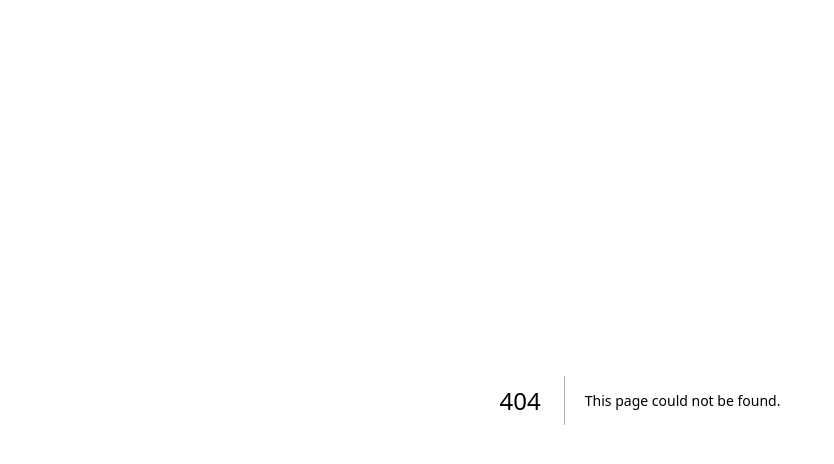
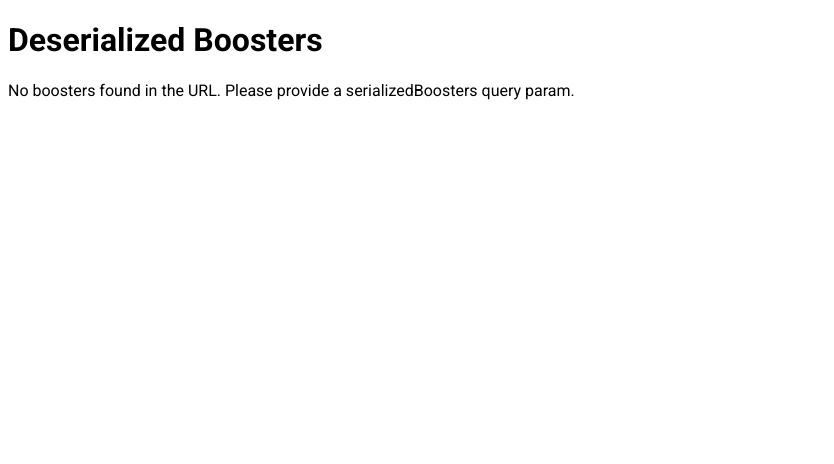
Before and after one commit to SamSverko/mtg-booster-builder, a Next.js app: page /boosters in a window 1280 px wide. Before the commit this address had no page. Shown: the top 464 px of the page, without its empty margins (0-834 px from the left). Built offline with nearby package versions, Linux system fonts and the light colour scheme; what @mui/material-nextjs would draw is missing.

Commit message:
wip: serialize boosters for URL sharing

```diff
--- /dev/null
+++ b/src/app/boosters/page.tsx
@@ -0,0 +1,60 @@
+import { ManaBoxCardSerialized } from "@/app/types";
+import { deserializeBoosters } from "@/app/utils";
+
+interface BoostersPageProps {
+    searchParams: { [key: string]: string };
+}
+
+interface BoosterDisplayProps {
+    booster: ManaBoxCardSerialized[];
+}
+
+const BoosterDisplay = ({ booster }: BoosterDisplayProps) => {
+    return (
+        <div
+            style={{
+                border: "1px solid #ccc",
+                padding: "10px",
+                borderRadius: "8px",
+            }}
+        >
+            {booster.map((card, index) => (
+                <div key={index} style={{ marginBottom: "8px" }}>
+                    #{card.collectorNumber} <strong>{card.name}</strong>
+                </div>
+            ))}
+        </div>
+    );
+};
+
+export default async function BoostersPage({
+    searchParams,
+}: BoostersPageProps) {
+    const { serializedBoosters } = searchParams;
+
+    // Parse the boosters from the URL query param
+    const boosters = serializedBoosters
+        ? deserializeBoosters(serializedBoosters)
+        : [];
+
+    return (
+        <div>
+            <h1>Deserialized Boosters</h1>
+            {boosters.length > 0 ? (
+                boosters.map((booster, index) => (
+                    <div key={index} style={{ marginBottom: "20px" }}>
+                        <h2>
+                            Booster {index + 1} {booster[index].setCode}
+                        </h2>
+                        <BoosterDisplay booster={booster} />
+                    </div>
+                ))
+            ) : (
+                <p>
+                    No boosters found in the URL. Please provide a
+                    serializedBoosters query param.
+                </p>
+            )}
+        </div>
+    );
+}
--- a/src/app/types.ts
+++ b/src/app/types.ts
@@ -42,6 +42,11 @@ export type ManaBoxCard = {
     purchasePriceCurrency: string;
 };
 
+export type ManaBoxCardSerialized = Pick<
+    ManaBoxCard,
+    "collectorNumber" | "foil" | "name" | "setCode"
+>;
+
 export type PlayBoosterSlotItem = {
     foil: CardFoil;
     percentage: number;
--- a/src/app/utils.ts
+++ b/src/app/utils.ts
@@ -1,6 +1,9 @@
+import LZString from "lz-string";
+
 import {
     AllocatedBoosterCountBySet,
     ManaBoxCard,
+    ManaBoxCardSerialized,
     PlayBoosterSlotItem,
 } from "@/app/types";
 import { BASIC_LAND_NAMES, PLAY_BOOSTER } from "@/app/constants";
@@ -8,10 +11,10 @@ import { BASIC_LAND_NAMES, PLAY_BOOSTER } from "@/app/constants";
 export function generateBoosters(
     cards: ManaBoxCard[] | undefined,
     allocatedBoosterCountBySet: AllocatedBoosterCountBySet
-): ManaBoxCard[][] {
+) {
     if (!cards || cards.length === 0) {
         console.warn("No cards available to generate boosters.");
-        return []; // Return an empty array if no cards are available
+        return undefined;
     }
 
     const generatedBoosters: ManaBoxCard[][] = [];
@@ -127,7 +130,7 @@ export function generateBoosters(
         }
     );
 
-    return generatedBoosters;
+    return serializeBoosters(generatedBoosters);
 }
 
 function getRandomSlotItem(slot: PlayBoosterSlotItem) {
@@ -186,3 +189,61 @@ function removeCardFromAvailableCards(
         }
     }
 }
+
+const serializeBoosters = (boosters: ManaBoxCard[][]): string => {
+    const minimalBoosters = boosters.map((booster) =>
+        booster.map(({ collectorNumber, foil, name, setCode }) => ({
+            c: collectorNumber,
+            f: foil,
+            n: name,
+            s: setCode,
+        }))
+    );
+
+    const json = JSON.stringify(minimalBoosters);
+
+    const compressed = LZString.compressToEncodedURIComponent(json);
+
+    return compressed;
+};
+
+export const deserializeBoosters = (
+    query: string
+): ManaBoxCardSerialized[][] => {
+    if (!query) return [];
+
+    try {
+        const decompressed = LZString.decompressFromEncodedURIComponent(query);
+
+        const parsed: {
+            boosters: {
+                c: ManaBoxCard["collectorNumber"];
+                f: ManaBoxCard["foil"];
+                n: ManaBoxCard["name"];
+                s: ManaBoxCard["setCode"];
+            }[][];
+        } = JSON.parse(decompressed || "{}");
+
+        const { boosters: parsedBoosters } = parsed;
+
+        if (!parsedBoosters) {
+            console.error("Invalid data structure for boosters");
+            return [];
+        }
+
+        const boosters: ManaBoxCardSerialized[][] = parsedBoosters.map(
+            (booster) =>
+                booster.map((card) => ({
+                    collectorNumber: card.c,
+                    foil: card.f,
+                    name: card.n,
+                    setCode: card.s,
+                }))
+        );
+
+        return boosters;
+    } catch (error) {
+        console.error("Failed to parse boosters from URL:", error);
+        return [];
+    }
+};
```
Also changed, not shown: src/app/stepper/page.tsx (+14 -3 lines).
